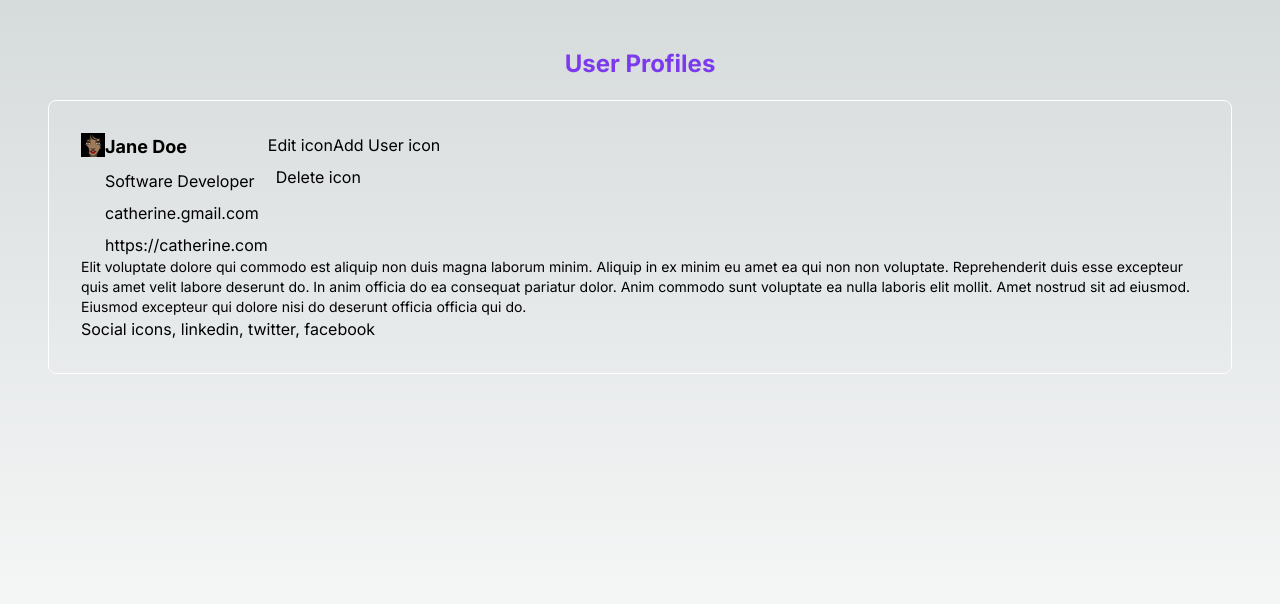
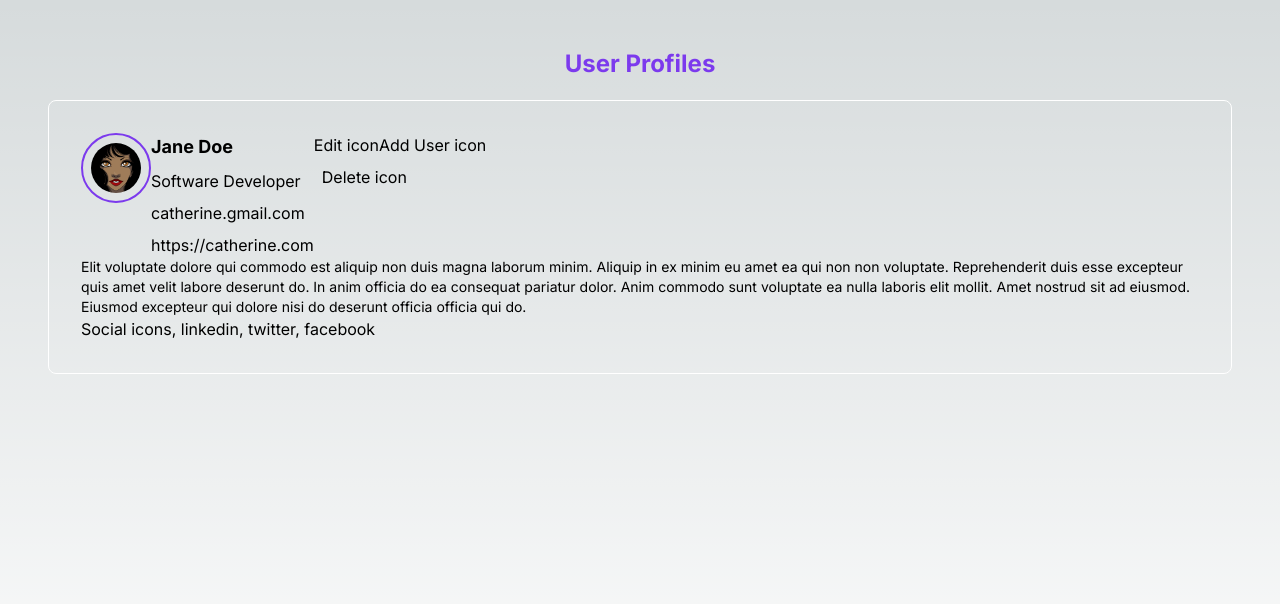
Before and after one commit to esthercate/user-profiles, a Next.js app: page / in a window 1280 px wide. Shown: the top 604 px of the page. Built offline with nearby package versions, Linux system fonts and the light colour scheme.

Commit message:
Image styles

```diff
--- a/app/page.tsx
+++ b/app/page.tsx
@@ -8,7 +8,7 @@ export default function Home() {
       <div className=" flex flex-col h-auto w-full rounded-lg border border-white p-8">
         <div className="flex">
           <div>
-            <Image src='/woman.png' alt='User Profile' height={24} width={24} />
+            <Image src='/woman.png' alt='User Profile' height={70} width={70} className="border-2 border-violet-600 rounded-full p-2" />
           </div>
           <div className="flex flex-col gap-2">
             <h1 className="font-bold text-lg">Jane Doe</h1>
```
